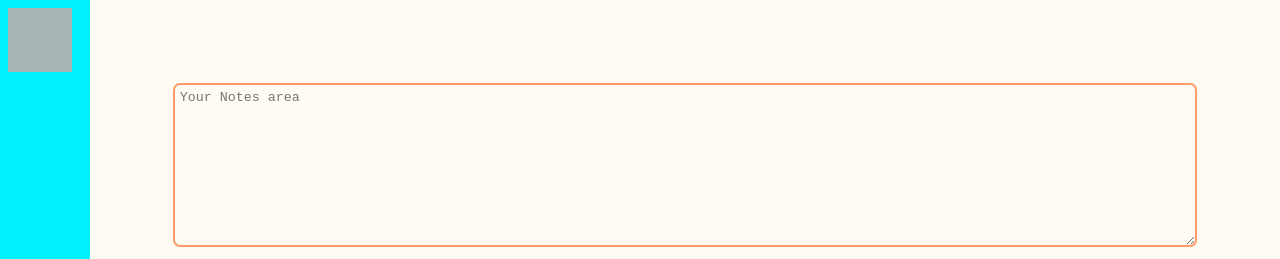
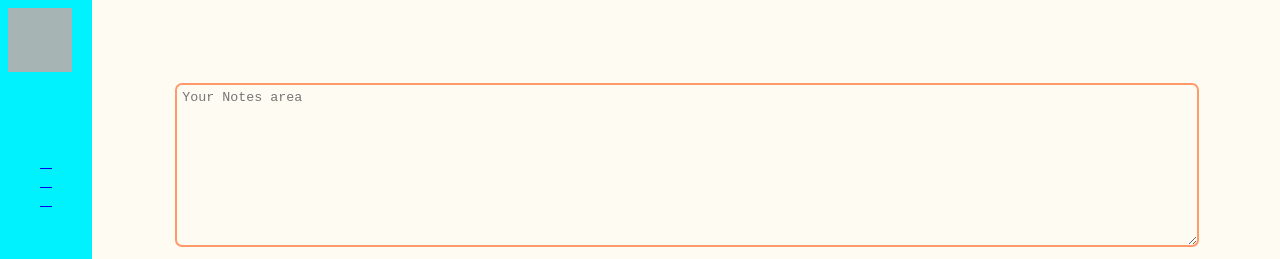
Before and after one commit to B-P-Coders/coding-night, a React (Create React App) app in the folder src/: page /notes in a window 1280 px wide. Shown: the top 259 px of the page. Built offline with nearby package versions, Linux system fonts and the light colour scheme; a web font is replaced by a local one.

Commit message:
Icons & title

```diff
--- a/src/public/index.html
+++ b/src/public/index.html
@@ -8,7 +8,7 @@
     <meta name="theme-color" content="#000000" />
     <link rel="apple-touch-icon" href="%PUBLIC_URL%/logo192.png" />
     <link rel="manifest" href="%PUBLIC_URL%/manifest.json" />
-    <title>React App</title>
+    <title>School4u</title>
   </head>
   <body>
     <noscript>You need to enable JavaScript to run this app.</noscript>
--- a/src/src/components/Sidebar.jsx
+++ b/src/src/components/Sidebar.jsx
@@ -1,10 +1,6 @@
 import React from 'react';
 import styles from '../styles/sidebar.module.css';
 import { Link } from 'react-router-dom';
-import Graduation from '../images/graduation-cap-solid.svg'
-import CalculatorSolid from '../images/calculator-solid.svg'
-import Sticky from '../images/sticky-note-solid.svg'
-import Clipboard from '../images/clipboard-list-solid.svg'
 
 export default function Sidebar () {
   return (
@@ -14,10 +10,10 @@ export default function Sidebar () {
       </div>
 
       <ul className={styles.list}>
-        <li><Link to="/"><img src={Graduation} alt="Home" /></Link></li>
-        <li><Link to="/calculator"><img src={CalculatorSolid} alt="Calculator" /></Link></li>
-        <li><Link to="/notes"><img src={Sticky} alt="Notes" /></Link></li>
-        <li><Link to="/timetable"><img src={Clipboard} alt="Timetable" /></Link></li>
+        <li><Link to="/"><i class="fas fa-graduation-cap"></i></Link></li>
+        <li><Link to="/calculator"><i class="fas fa-calculator"></i></Link></li>
+        <li><Link to="/notes"><i class="fas fa-sticky-note"></i></Link></li>
+        <li><Link to="/timetable"><i class="fas fa-clipboard-list"></i></Link></li>
       </ul>
 
       <div>
```
